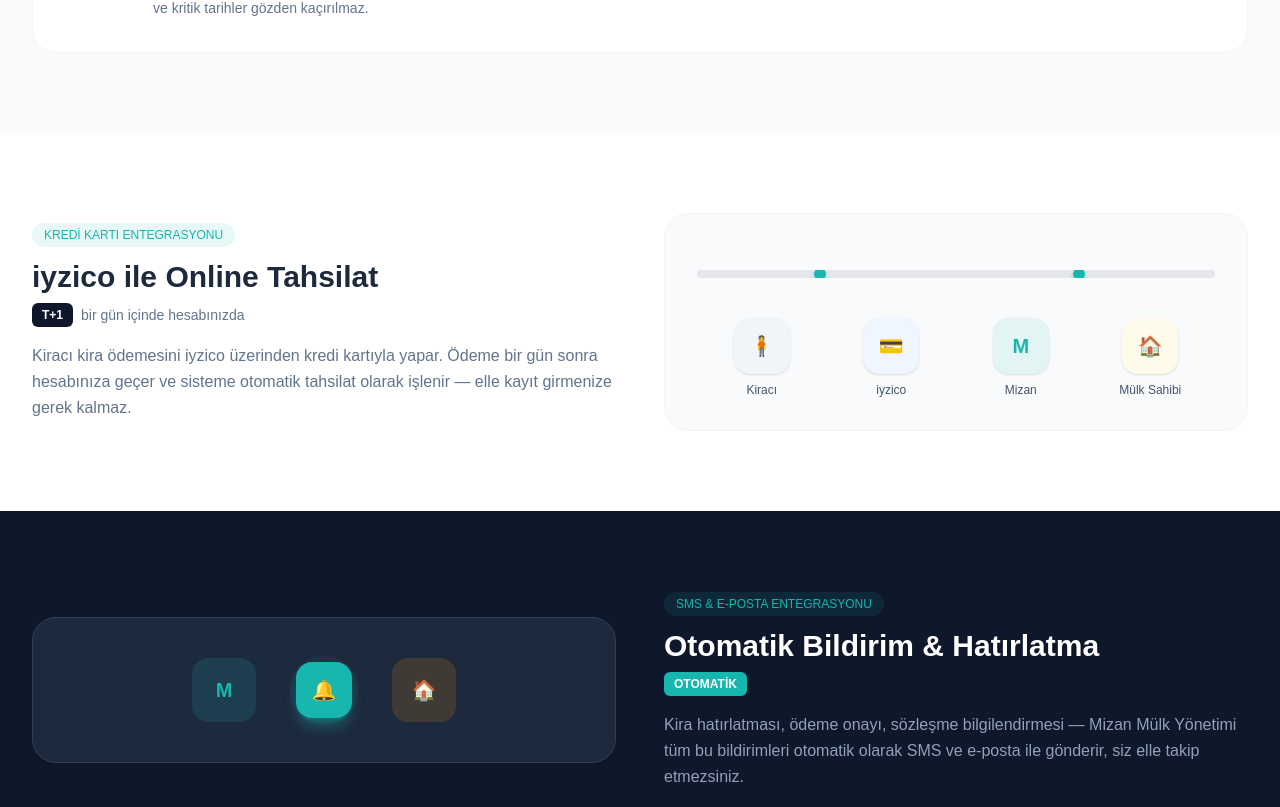
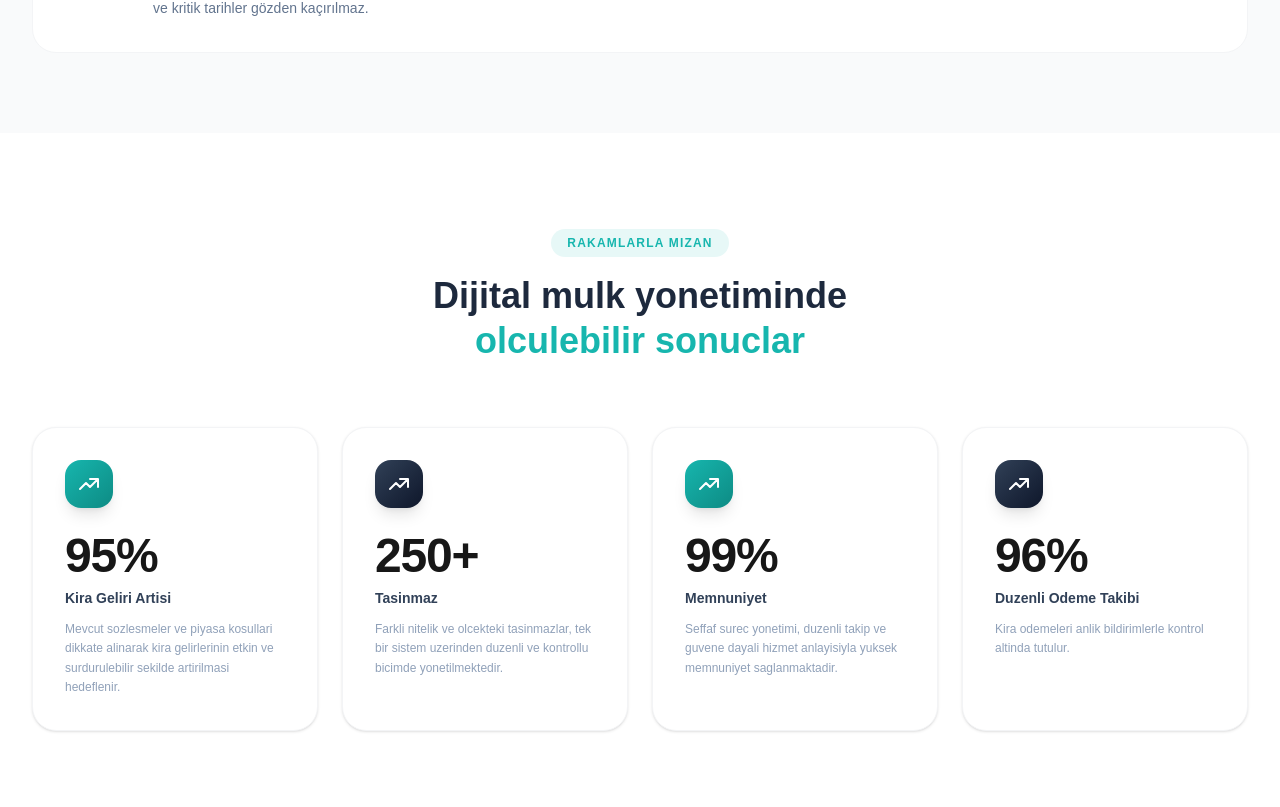
Before and after one commit to bilgitopbas/kira-takip, a Next.js app: page / in a window 1280 px wide. Shown: the part 1353-2160 px from the top of the page. Built offline with nearby package versions, Linux system fonts and the light colour scheme.

Commit message:
stats bolumu eklendi

```diff
--- a/app/page.tsx
+++ b/app/page.tsx
@@ -6,6 +6,7 @@
 import PhoneMockup from "@/components/PhoneMockup";
 import Testimonials from "@/components/Testimonials";
 import FaqContact from "@/components/FaqContact";
+import StatsSection from "@/components/StatsSection";
 
 const HERO_BENEFITS = ["Kullanıcı Dostu Arayüz", "Bulut Tabanlı Erişim", "Güvenli Altyapı"];
 
@@ -107,7 +108,7 @@
         </div>
       </section>
 
-      <PaymentFlow />
+      <StatsSection />
       <NotificationFlow />
 
       <section className="max-w-7xl mx-auto px-4 sm:px-6 lg:px-8 py-20">
--- /dev/null
+++ b/components/StatsSection.tsx
@@ -0,0 +1,114 @@
+"use client";
+
+import { useEffect, useRef, useState } from "react";
+
+const STATS = [
+  {
+    value: 95,
+    suffix: "%",
+    label: "Kira Geliri Artisi",
+    desc: "Mevcut sozlesmeler ve piyasa kosullari dikkate alinarak kira gelirlerinin etkin ve surdurulebilir sekilde artirilmasi hedeflenir.",
+    color: "from-[#17B6AE] to-[#0d8b84]",
+  },
+  {
+    value: 250,
+    suffix: "+",
+    label: "Tasinmaz",
+    desc: "Farkli nitelik ve olcekteki tasinmazlar, tek bir sistem uzerinden duzenli ve kontrollu bicimde yonetilmektedir.",
+    color: "from-slate-700 to-slate-900",
+  },
+  {
+    value: 99,
+    suffix: "%",
+    label: "Memnuniyet",
+    desc: "Seffaf surec yonetimi, duzenli takip ve guvene dayali hizmet anlayisiyla yuksek memnuniyet saglanmaktadir.",
+    color: "from-[#17B6AE] to-[#0d8b84]",
+  },
+  {
+    value: 96,
+    suffix: "%",
+    label: "Duzenli Odeme Takibi",
+    desc: "Kira odemeleri anlik bildirimlerle kontrol altinda tutulur.",
+    color: "from-slate-700 to-slate-900",
+  },
+];
+
+function AnimatedNumber({ target, suffix }: { target: number; suffix: string }) {
+  const [current, setCurrent] = useState(0);
+  const ref = useRef<HTMLDivElement>(null);
+  const started = useRef(false);
+
+  useEffect(() => {
+    const observer = new IntersectionObserver(
+      ([entry]) => {
+        if (entry.isIntersecting && !started.current) {
+          started.current = true;
+          const duration = 2000;
+          const steps = 60;
+          const increment = target / steps;
+          let count = 0;
+          const timer = setInterval(() => {
+            count += increment;
+            if (count >= target) {
+              setCurrent(target);
+              clearInterval(timer);
+            } else {
+              setCurrent(Math.floor(count));
+            }
+          }, duration / steps);
+        }
+      },
+      { threshold: 0.3 }
+    );
+    if (ref.current) observer.observe(ref.current);
+    return () => observer.disconnect();
+  }, [target]);
+
+  return (
+    <div ref={ref} className="text-5xl font-black tracking-tight">
+      {current}{suffix}
+    </div>
+  );
+}
+
+export default function StatsSection() {
+  return (
+    <section className="py-24 bg-white">
+      <div className="max-w-7xl mx-auto px-4 sm:px-6 lg:px-8">
+        <div className="text-center mb-16">
+          <span className="inline-block text-xs font-bold text-[#17B6AE] bg-[#17B6AE]/10 px-4 py-1.5 rounded-full mb-4 uppercase tracking-widest">
+            Rakamlarla Mizan
+          </span>
+          <h2 className="text-4xl font-bold text-slate-800 leading-tight">
+            Dijital mulk yonetiminde<br />
+            <span className="text-[#17B6AE]">olculebilir sonuclar</span>
+          </h2>
+        </div>
+
+        <div className="grid grid-cols-2 lg:grid-cols-4 gap-6">
+          {STATS.map((stat, i) => (
+            <div
+              key={i}
+              className="group relative bg-white rounded-3xl border border-gray-100 p-8 shadow-sm hover:shadow-xl transition-all duration-500 hover:-translate-y-1 overflow-hidden"
+            >
+              <div className={`absolute inset-0 bg-gradient-to-br ${stat.color} opacity-0 group-hover:opacity-5 transition-opacity duration-500`} />
+
+              <div className={`inline-flex w-12 h-12 rounded-2xl bg-gradient-to-br ${stat.color} items-center justify-center mb-6 shadow-lg`}>
+                <svg className="w-6 h-6 text-white" fill="none" viewBox="0 0 24 24" stroke="currentColor" strokeWidth={2}>
+                  <path strokeLinecap="round" strokeLinejoin="round" d="M13 7h8m0 0v8m0-8l-8 8-4-4-6 6" />
+                </svg>
+              </div>
+
+              <AnimatedNumber target={stat.value} suffix={stat.suffix} />
+
+              <p className="text-sm font-bold text-slate-700 mt-2 mb-3">{stat.label}</p>
+              <p className="text-xs text-slate-400 leading-relaxed">{stat.desc}</p>
+
+              <div className={`absolute bottom-0 left-0 h-1 w-0 group-hover:w-full bg-gradient-to-r ${stat.color} transition-all duration-700 rounded-b-3xl`} />
+            </div>
+          ))}
+        </div>
+      </div>
+    </section>
+  );
+}
```
